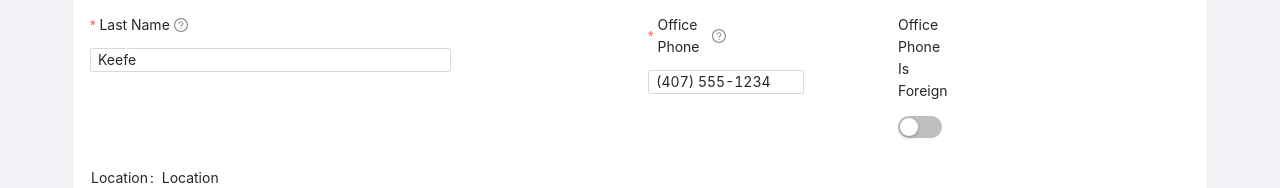
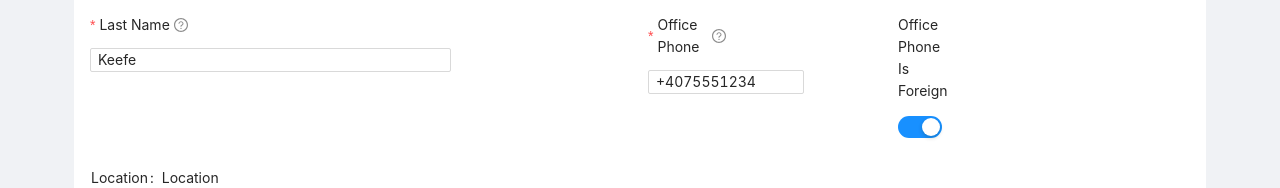
Before and after one commit to thunderperfect/react-antd, a React (Create React App) app: page / in a window 1280 px wide. Shown: the part 266-454 px from the top of the page. Built offline with nearby package versions, Linux system fonts and the light colour scheme.

Commit message:
Form mostly working...

```diff
--- a/src/AntPhone.js
+++ b/src/AntPhone.js
@@ -1,14 +1,14 @@
 import React from 'react';
-import { Form, Switch, Col, Input } from 'antd';
+import { Form, Switch, Col, Input, Checkbox } from 'antd';
+
 import InputMask from 'react-input-mask';
-
 export default function AntPhone(props) {
   console.log('AntPhone props: ', props);
 
   const { name } = props;
   const isForeignName = `${name}IsForeign`;
-
-  const [isForeign, setIsForeign] = React.useState(false);
+  console.log('getFields', props.form.getFieldValue(isForeignName));
+  const [isForeign, setIsForeign] = React.useState( props.form.getFieldValue(isForeignName));
 
   return (
     <>
@@ -22,17 +22,17 @@ export default function AntPhone(props) {
           <InputMask
             mask={isForeign ? '+9999999999' : '(999) 999-9999'}
             title={props.name}
-            // onChange={e => {
-            //   e.target.value = e.target.value.replace(/\D/g, '');
-            //   return onChange(e);
-            // }}
           >
             {inputProps => <Input {...inputProps} type="tel" size="small" />}
           </InputMask>
         </Form.Item>
       </Col>
       <Col>
-        <Form.Item label={`${props.label} Is Foreign`} name={isForeignName}>
+        <Form.Item
+          label={`${props.label} Is Foreign`}
+          name={isForeignName}
+          valuePropName="checked"
+        >
           <Switch onChange={e => setIsForeign(e)} />
         </Form.Item>
       </Col>
--- a/src/App.js
+++ b/src/App.js
@@ -3,6 +3,7 @@ import 'antd/dist/antd.css';
 import AntTable from './AntTable';
 
 import {
+  Input,
   Layout,
   Menu,
   Breadcrumb,
@@ -18,7 +19,6 @@ import { FrownTwoTone } from '@ant-design/icons';
 const { TabPane } = Tabs;
 
 export default function App() {
-
   const { Header, Footer, Sider, Content } = Layout;
 
   const employee = {
@@ -33,21 +33,41 @@ export default function App() {
     Location: null
   };
 
+  const [form] = Form.useForm();
+
+  console.log(form);
+
+  const [reset, setReset] = React.useState(false);
+
+  const [isLoading, setIsLoading] = React.useState(true);
+
+  React.useEffect(() => {
+    const timer = setTimeout(() => {
+      form.setFieldsValue(employee);
+      setIsLoading(false);
+    }, 1000);
+    return () => clearTimeout(timer);
+  }, [reset]);
+
   // const validationProfiles = {
   //   public: ['OfficePhoneNumber', 'FirstName', 'LastName'],
   //   official: ['MobilePhoneNumber'],
   //   personal: ['PersonalCellNumber']
   // };
 
-
   const onFinish = values => {
+    console.log('employee=', employee);
+    setReset(!reset);
     console.log('Success:', values);
   };
 
   const onFinishFailed = errorInfo => {
+    console.log(employee);
+    console.log('employee=', employee);
+    setReset(!reset);
     console.log('Failed:', errorInfo);
   };
-
+  if (isLoading) return <>Loading ...</>;
   return (
     <>
       <Layout style={{ margin: '0px', padding: '0px' }}>
@@ -72,20 +92,19 @@ export default function App() {
             className="site-layout-background"
             style={{ padding: 24, minHeight: 380 }}
           >
-
             <Form
               layout="vertical"
               labelCol={{ span: 8 }}
               wrapperCol={{ span: 16 }}
-              initialValues={{ ...employee, remember: true }}
+              initialValues={{ remember: true }}
               onFinish={onFinish}
               onFinishFailed={onFinishFailed}
+              form={form}
             >
-
               <div className="card-container">
                 <Tabs type="card" size="small">
                   <TabPane tab={<span>Tab 1 </span>} key="1">
-                    <PublicTab />
+                    <PublicTab form={form} />
                   </TabPane>
                   <TabPane tab="Tab Title 2" key="2">
                     <AntTable />
--- a/src/Tabs/Public.js
+++ b/src/Tabs/Public.js
@@ -23,7 +23,7 @@ export default function PublicTab(props) {
         <Col xs={24} lg={12}>
           <AntInput name="LastName" label="Last Name" required />
         </Col>
-        <AntPhone name="OfficePhoneNumber" label="Office Phone" required />
+        <AntPhone name="OfficePhoneNumber" label="Office Phone" required form={props.form} />
       </Row>
       <Row>
         <Col>
```
